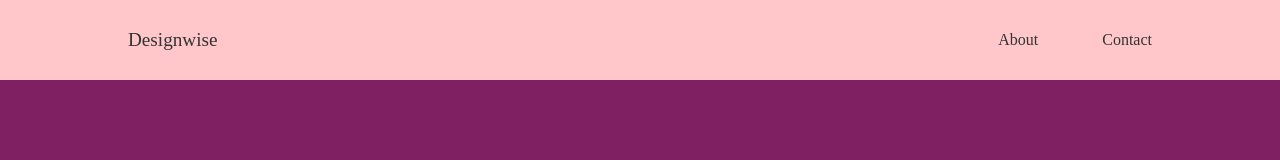
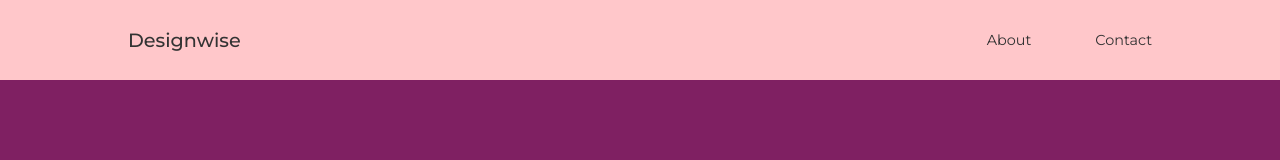
Before and after one commit to Semiteagain/react-play-ground, a React (Create React App) app: page / in a window 1280 px wide. Shown: the top 160 px of the page. Built offline with nearby package versions, Linux system fonts and the light colour scheme.

Commit message:
add transition to nav a

```diff
--- a/src/component/nav/nav.css
+++ b/src/component/nav/nav.css
@@ -19,3 +19,12 @@ nav {
   align-items: center;
   gap: 4rem;
 }
+
+.nav__menu a {
+    font-size: 0.9rem;
+    transition: var(--transition);
+}
+
+.nav__menu a:hover {
+  color: var(--color-white);
+}
--- a/src/index.css
+++ b/src/index.css
@@ -26,7 +26,7 @@
 }
 
  body {
-   font-family: Monserat;
+   font-family: 'Montserrat', sans-serif;
    background: var(--color-bg);
    color: var(--color-primary);
    line-height: 1.7;
```
